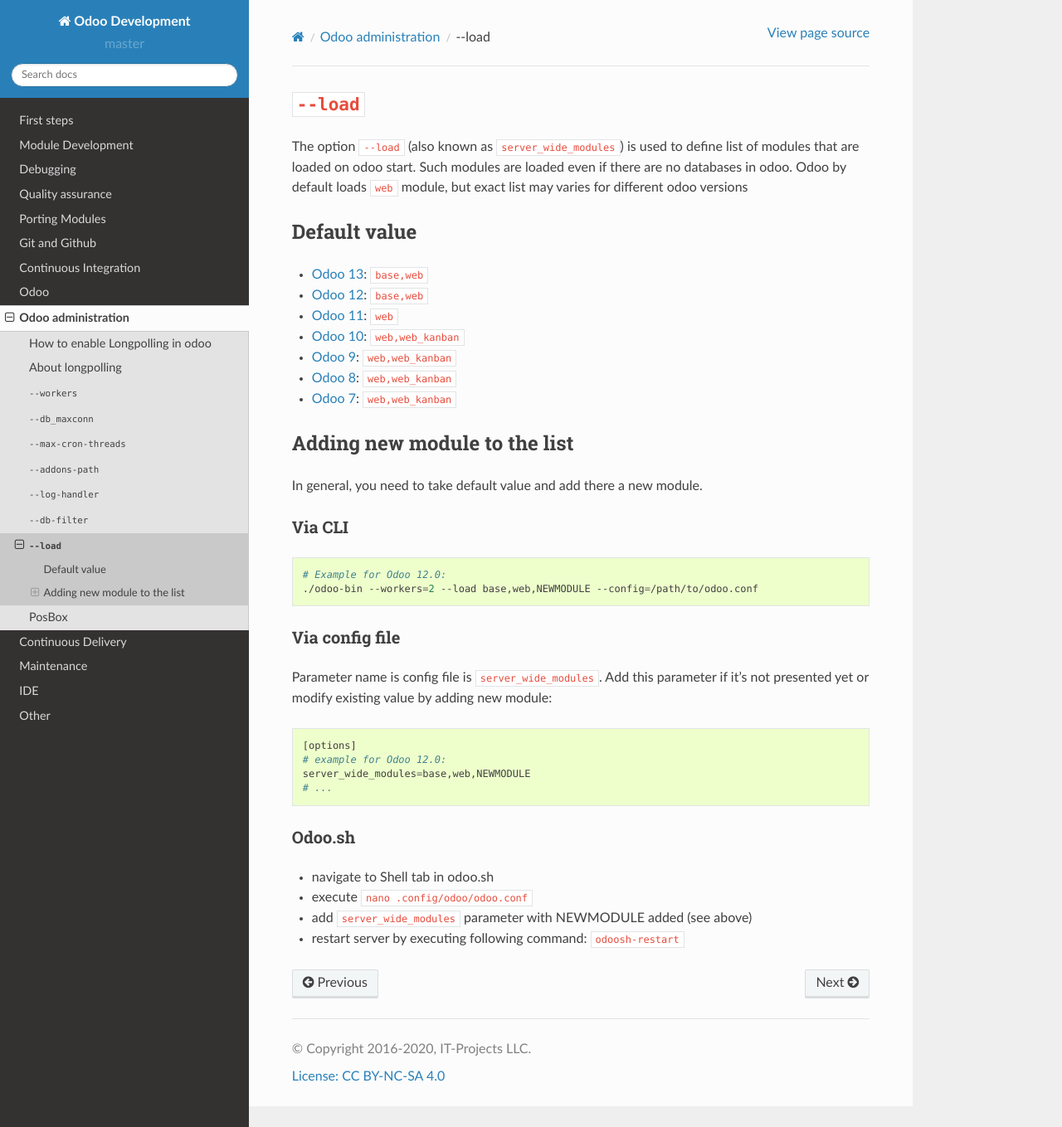
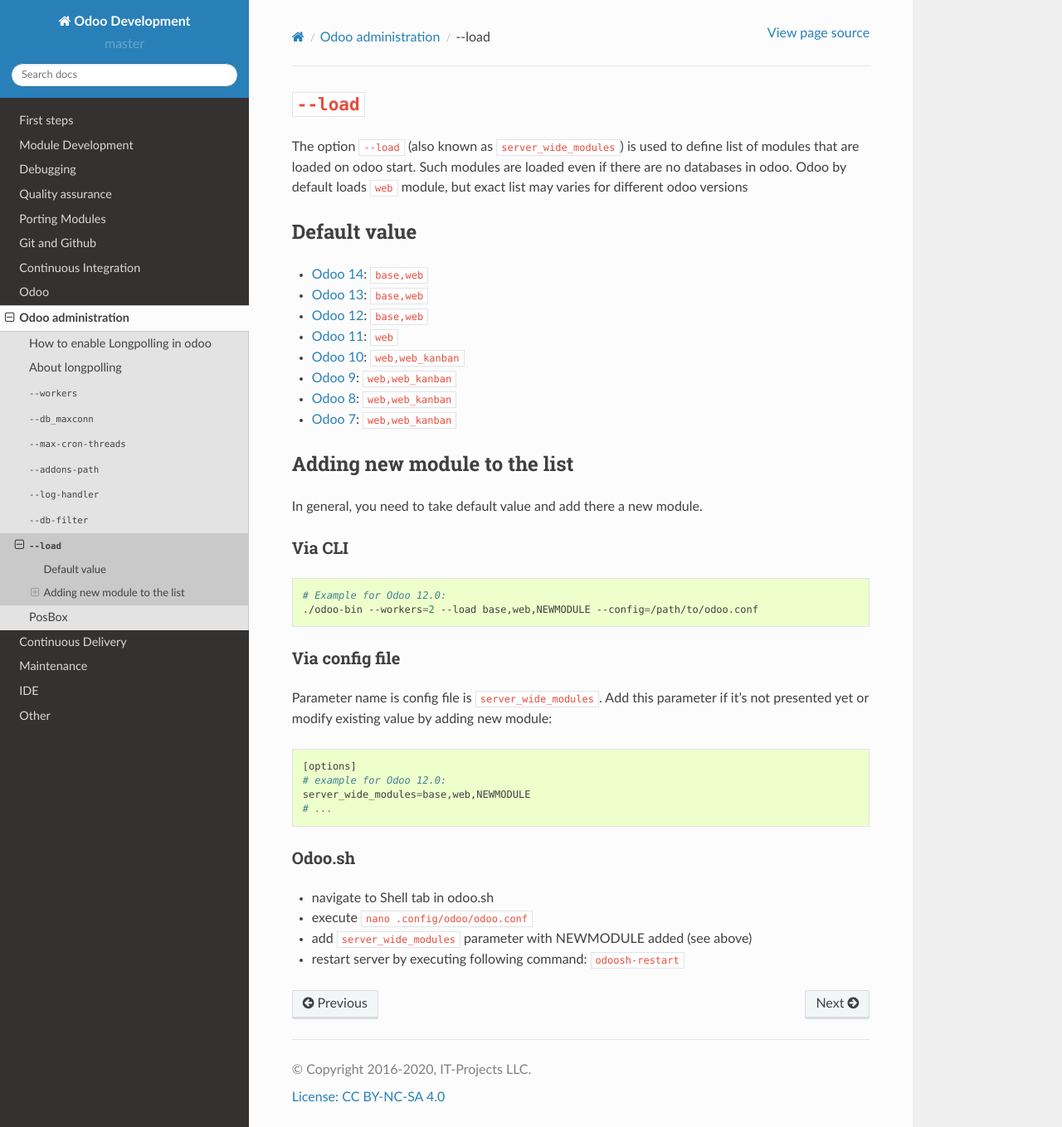
Before and after one commit to itpp-labs/odoo-development, a Sphinx documentation site: the page built from docs/admin/server_wide_modules.rst, in a window 1280 px wide and 1359 px high. Shown: the whole window at 83% size. Built offline with Sphinx 7.4.7 and the Read the Docs theme 2.0.0, drawn with Linux system fonts in a browser that asks for light colours.

Commit message:
Update server_wide_modules.rst

```diff
--- a/docs/admin/server_wide_modules.rst
+++ b/docs/admin/server_wide_modules.rst
@@ -7,6 +7,7 @@
 Default value
 =============
 
+* `Odoo 14 <https://github.com/odoo/odoo/blob/7925e30482ad0df4b2a004c223c3eb87f3ce725f/odoo/tools/config.py#L123>`__: ``base,web``
 * `Odoo 13 <https://github.com/odoo/odoo/blob/f080964694c01a79c52e05c0ceb42c18d4c77df5/odoo/tools/config.py#L126>`__: ``base,web``
 * `Odoo 12 <https://github.com/odoo/odoo/blob/95b4f2ab4b5698ab3a28c9c35ac8da6fb6def983/odoo/tools/config.py#L120>`__: ``base,web``
 * `Odoo 11 <https://github.com/odoo/odoo/blob/717f4583949219c346c87c390fbc336b4f31571c/odoo/tools/config.py#L119>`__: ``web``
```
